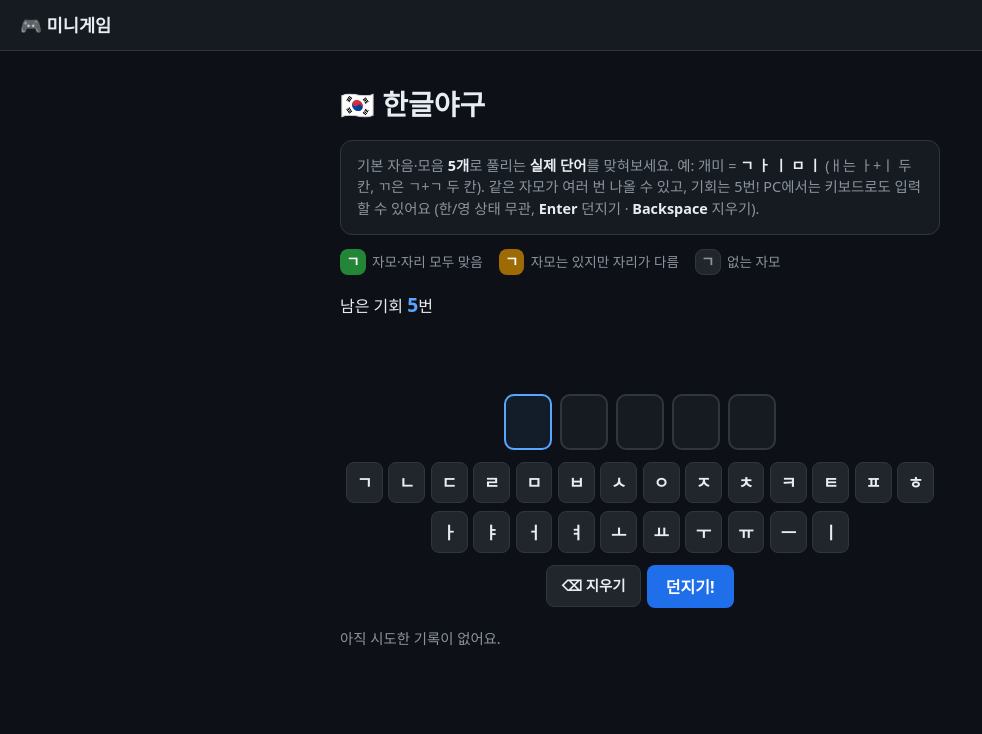
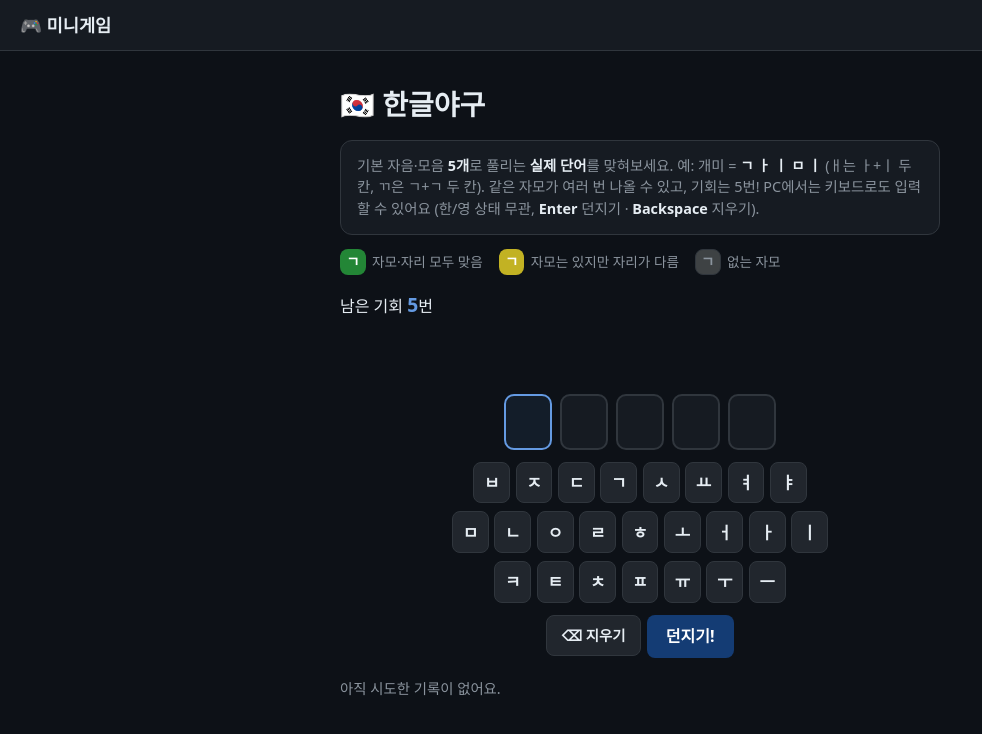
Before and after one commit to erica3211/mini_game, a React (Vite) app: page /hangul-baseball in a window 1280 px wide. Shown: the top 734 px of the page, without its empty margins (0-982 px from the left). Built offline with nearby package versions, Linux system fonts and the light colour scheme.

Commit message:
키보드 수정

```diff
--- a/src/index.css
+++ b/src/index.css
@@ -5,12 +5,13 @@
   --surface-raised: #21262d;
   --text: #e6edf3;
   --text-muted: #8b949e;
-  --primary: #1f6feb;
-  --primary-hover: #388bfd;
-  --accent: #58a6ff;
+  --primary: #143c74;
+  --primary-hover: #375783;
+  --accent: #649ae2;
   --strike: #238636;
-  --ball: #9e6a03;
-  --out: #21262d;
+  --ball: #c2b223;
+  /* --out: #21262d; */
+  --out: #3e4244;
   --danger: #f85149;
   --border: #30363d;
   --border-strong: #8b949e;
@@ -318,6 +319,25 @@ button {
   margin-top: 0.25rem;
 }
 
+.key.key-strike {
+  background: var(--strike);
+  border-color: var(--strike);
+  color: #ffffff; /* 가독성을 위해 흰색 글자 적용 */
+}
+
+.key.key-ball {
+  background: var(--ball);
+  border-color: var(--ball);
+  color: #ffffff;
+}
+
+.key.key-out {
+  background: var(--out);
+  border-color: var(--out);
+  color: var(--text-muted); /* 아웃된 자모는 흐릿하게 처리 */
+  opacity: 0.6;              /* 시각적으로 확실히 제외되었음을 명시 */
+}
+
 /* 기록 */
 .history {
   list-style: none;
--- a/src/lib/jamo.ts
+++ b/src/lib/jamo.ts
@@ -11,6 +11,10 @@ export const BASIC_CONSONANTS = [
 export const BASIC_VOWELS = [
   'ㅏ', 'ㅑ', 'ㅓ', 'ㅕ', 'ㅗ', 'ㅛ', 'ㅜ', 'ㅠ', 'ㅡ', 'ㅣ',
 ] as const
+
+export const KEYBOARD_ROW_1 = ['ㅂ', 'ㅈ', 'ㄷ', 'ㄱ', 'ㅅ', 'ㅛ', 'ㅕ', 'ㅑ'] as const;
+export const KEYBOARD_ROW_2 = ['ㅁ', 'ㄴ', 'ㅇ', 'ㄹ', 'ㅎ', 'ㅗ', 'ㅓ', 'ㅏ', 'ㅣ'] as const;
+export const KEYBOARD_ROW_3 = ['ㅋ', 'ㅌ', 'ㅊ', 'ㅍ', 'ㅠ', 'ㅜ', 'ㅡ'] as const;
 
 export const HANGUL_LENGTH = 5
 
--- a/src/pages/HangulBaseball.tsx
+++ b/src/pages/HangulBaseball.tsx
@@ -1,8 +1,11 @@
-import { useEffect, useState } from 'react'
+import { useEffect, useMemo, useState } from 'react'
 import {
   BASIC_CONSONANTS,
   BASIC_VOWELS,
   HANGUL_LENGTH,
+  KEYBOARD_ROW_1,
+  KEYBOARD_ROW_2,
+  KEYBOARD_ROW_3,
   KEY_TO_JAMO,
   SHIFT_KEY_TO_JAMO,
   assembleJamo,
@@ -51,6 +54,24 @@ export function HangulBaseball() {
     game.reset()
     clearInput()
   }
+
+  const jamoStatuses = useMemo(() => {
+    const score = { strike: 3, ball: 2, out: 1 };
+    const acc: Record<string, 'strike' | 'ball' | 'out'> = {};
+    game.history.forEach(({ guess, marks }) => {
+      guess.forEach((jamo, index) => {
+        const currentMark = marks[index]; // 'strike' | 'ball' | 'out'
+        if (!currentMark) return;
+
+        // 기존 점수보다 지금 들어온 자모의 점수가 더 높을 때만 갱신
+        const prevScore = acc[jamo] ? score[acc[jamo]] : 0;
+        if (score[currentMark] > prevScore) {
+          acc[jamo] = currentMark;
+        }
+      });
+    });
+    return acc;
+  }, [game.history]);
 
   // 물리 키보드 입력 (두벌식). 핸들러가 최신 상태를 참조하도록 매 렌더마다 다시 등록한다.
   useEffect(() => {
@@ -124,18 +145,55 @@ export function HangulBaseball() {
 
           <div className="keyboard">
             <div className="key-row">
-              {BASIC_CONSONANTS.map((jamo) => (
-                <button key={jamo} type="button" className="key" onClick={() => pressJamo(jamo)}>
-                  {jamo}
-                </button>
-              ))}
+              {KEYBOARD_ROW_1.map((jamo) => {
+                const status = jamoStatuses[jamo]; // 'strike', 'ball', 'out' 또는 undefined
+                const statusClass = status ? `key-${status}` : ''; // 예: key-strike, key-ball, key-out
+
+                return (
+                  <button
+                    key={jamo}
+                    type="button"
+                    className={`key ${statusClass}`}
+                    onClick={() => pressJamo(jamo)}
+                  >
+                    {jamo}
+                  </button>
+                )
+              })}
             </div>
             <div className="key-row">
-              {BASIC_VOWELS.map((jamo) => (
-                <button key={jamo} type="button" className="key" onClick={() => pressJamo(jamo)}>
-                  {jamo}
-                </button>
-              ))}
+              {KEYBOARD_ROW_2.map((jamo) => {
+                const status = jamoStatuses[jamo]; // 'strike', 'ball', 'out' 또는 undefined
+                const statusClass = status ? `key-${status}` : ''; // 예: key-strike, key-ball, key-out
+
+                return (
+                  <button
+                    key={jamo}
+                    type="button"
+                    className={`key ${statusClass}`}
+                    onClick={() => pressJamo(jamo)}
+                  >
+                    {jamo}
+                  </button>
+                )
+              })}
+            </div>
+            <div className="key-row">
+              {KEYBOARD_ROW_3.map((jamo) => {
+                const status = jamoStatuses[jamo]; // 'strike', 'ball', 'out' 또는 undefined
+                const statusClass = status ? `key-${status}` : ''; // 예: key-strike, key-ball, key-out
+
+                return (
+                  <button
+                    key={jamo}
+                    type="button"
+                    className={`key ${statusClass}`}
+                    onClick={() => pressJamo(jamo)}
+                  >
+                    {jamo}
+                  </button>
+                )
+              })}
             </div>
             <div className="key-row key-row-actions">
               <button type="button" className="key key-wide" onClick={pressBackspace}>
```
